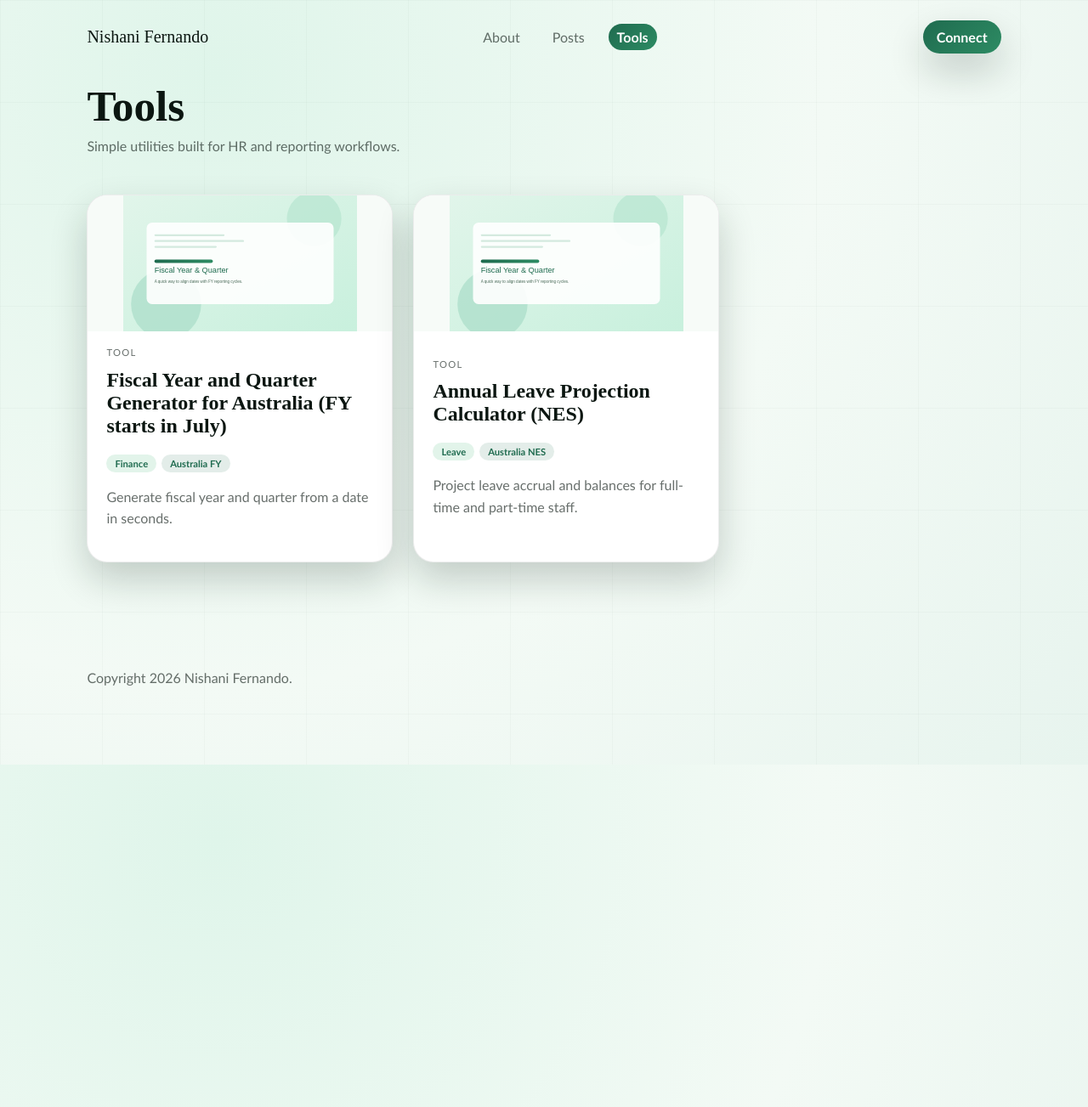
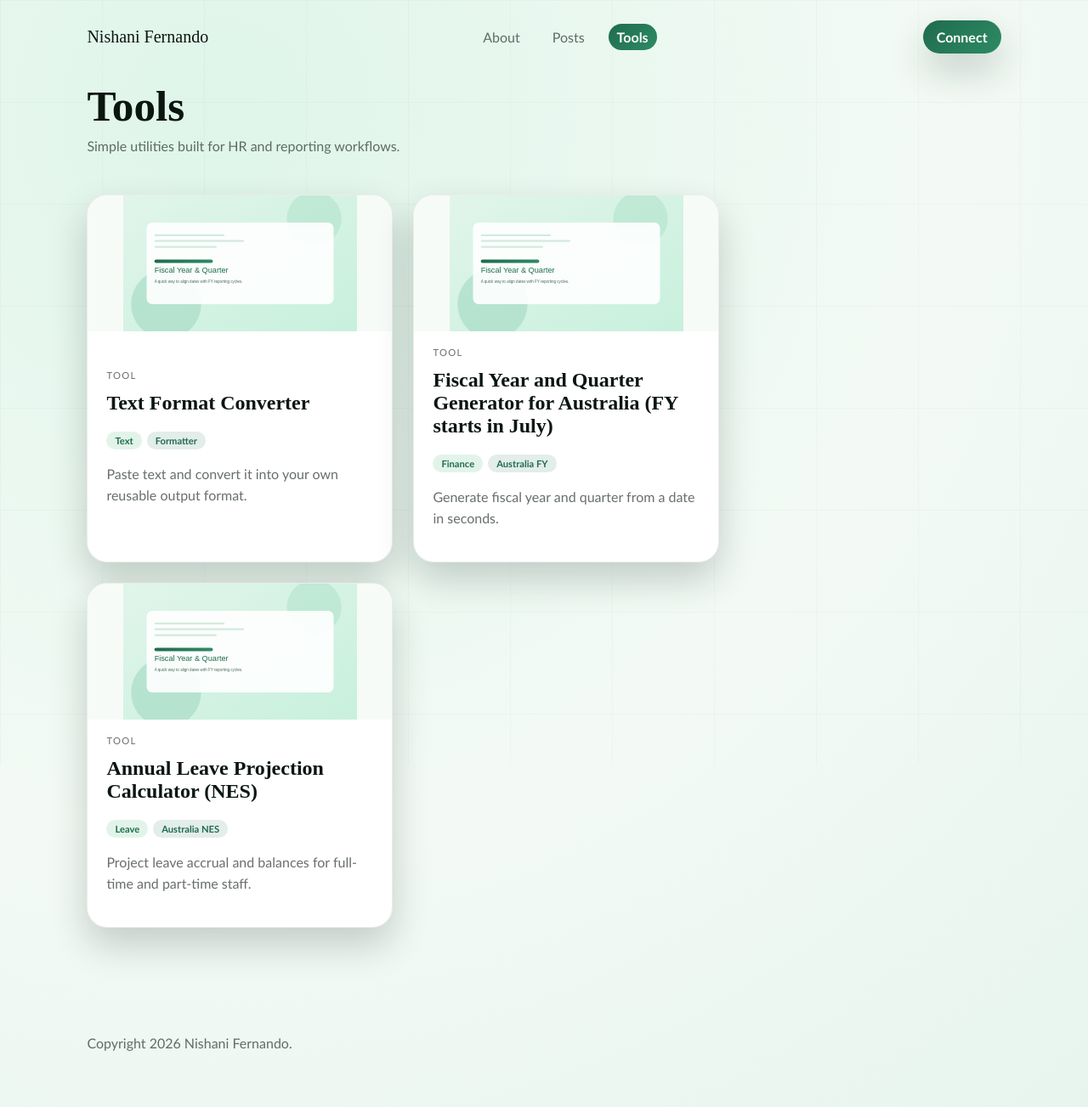
Before and after one commit to nishanif/nishanif.github.io, a Jekyll site: the page built from tools.html, in a window 1280 px wide. Shown: the whole page at 85% size. Built offline with Jekyll 4.4.1, drawn with Linux system fonts in a browser that asks for light colours.

Commit message:
Add text format converter tool and tools page integration

```diff
--- a/styles.css
+++ b/styles.css
@@ -415,17 +415,28 @@
 }
 
 .tool-body select,
-.tool-body input[type="number"] {
+.tool-body input[type="number"],
+.tool-body input[type="text"],
+.tool-body textarea {
     padding: 12px 14px;
     border-radius: 12px;
     border: 1px solid rgba(12, 18, 16, 0.2);
     font-family: inherit;
 }
 
+.tool-body textarea {
+    resize: vertical;
+    min-height: 120px;
+}
+
 .form-grid {
     display: grid;
     grid-template-columns: 1fr;
     gap: 12px;
+}
+
+.form-grid-two {
+    grid-template-columns: repeat(auto-fit, minmax(220px, 1fr));
 }
 
 .form-control {
@@ -440,17 +451,40 @@
 }
 
 .form-control input,
-.form-control select {
+.form-control select,
+.form-control textarea {
     background: #ffffff;
     transition: border 0.15s ease, box-shadow 0.15s ease, transform 0.15s ease;
 }
 
 .form-control input:focus,
-.form-control select:focus {
+.form-control select:focus,
+.form-control textarea:focus {
     outline: none;
     border-color: var(--sage-dark);
     box-shadow: 0 0 0 4px rgba(98, 194, 138, 0.25);
     transform: translateY(-1px);
+}
+
+.form-control textarea[readonly] {
+    background: #f2f7f4;
+}
+
+.check-control {
+    display: flex;
+    align-items: center;
+    gap: 8px;
+    font-weight: 600;
+    color: var(--ink);
+    padding: 10px 12px;
+    border: 1px solid rgba(11, 22, 17, 0.08);
+    border-radius: 12px;
+    background: #f9fcfa;
+}
+
+.check-control input[type="checkbox"] {
+    width: 16px;
+    height: 16px;
 }
 
 .form-actions {
@@ -479,6 +513,12 @@
 .tool-body button:hover {
     transform: translateY(-2px);
     box-shadow: var(--shadow);
+}
+
+.tool-body button.secondary {
+    background: #ffffff;
+    color: var(--sage-dark);
+    border: 1px solid rgba(12, 18, 16, 0.2);
 }
 
 .tool-result {
@@ -555,7 +595,8 @@
     }
 
     .tool-body input,
-    .tool-body select {
+    .tool-body select,
+    .tool-body textarea {
         font-size: 1rem;
     }
 }
--- a/tools.html
+++ b/tools.html
@@ -9,6 +9,18 @@
 </section>
 
 <section class="post-grid">
+    <a class="card post-card" href="{{ "/tools/text-format-converter/" | relative_url }}">
+        <img class="post-image" src="{{ "/assets/images/featured-sample.svg" | relative_url }}" alt="Text Format Converter">
+        <div class="post-body">
+            <p class="post-meta">Tool</p>
+            <h2>Text Format Converter</h2>
+            <div class="post-tags">
+                <span class="tag-pill">Text</span>
+                <span class="tag-pill secondary">Formatter</span>
+            </div>
+            <p>Paste text and convert it into your own reusable output format.</p>
+        </div>
+    </a>
     <a class="card post-card" href="{{ "/tools/fiscal-year-quarter/" | relative_url }}">
         <img class="post-image" src="{{ "/assets/images/featured-sample.svg" | relative_url }}" alt="Fiscal Year and Quarter Generator">
         <div class="post-body">
```
Also changed, not shown: tools/text-format-converter.html (added, +63 -0 lines), tools/text-format-converter.js (added, +134 -0 lines).
